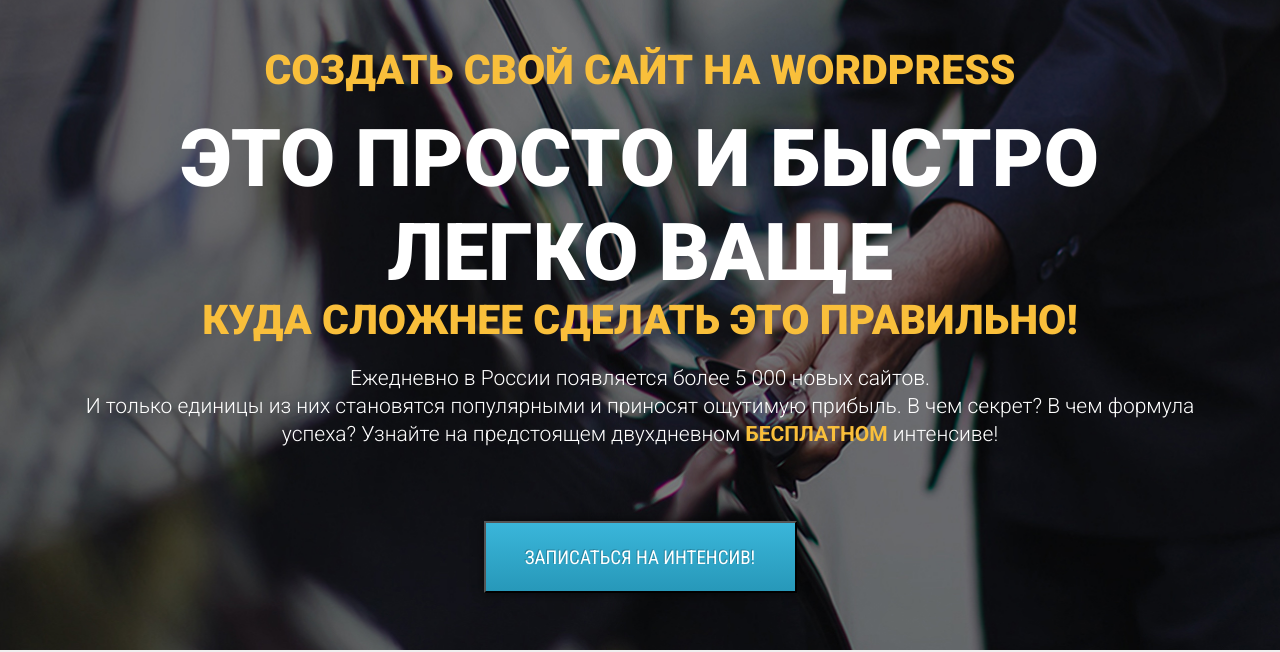
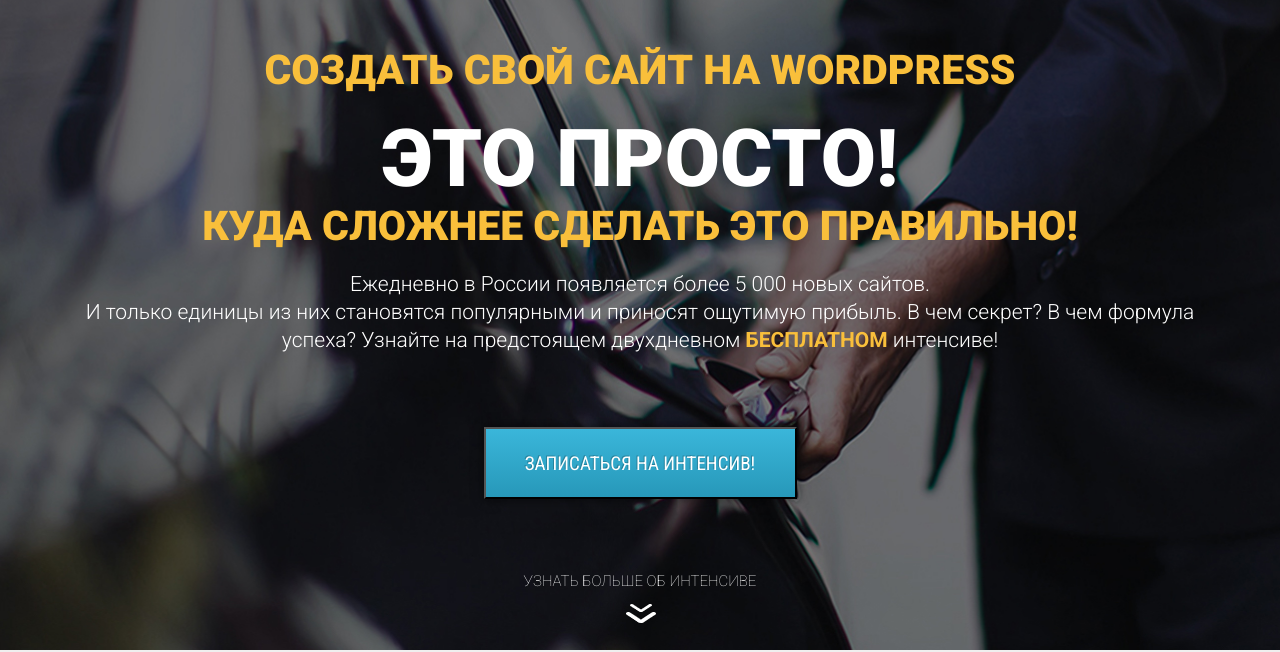
Before and after one commit to kiramov/macos, a plain HTML site: page index.html in a window 1280 px wide. Shown: the part 150-802 px from the top of the page. Drawn offline with Linux system fonts and the light colour scheme.

Commit message:
delete other words h2

```diff
--- a/index.html
+++ b/index.html
@@ -20,7 +20,7 @@
       </div>
       <h1 class="title">Создать свой сайт на WordPress</h1>
       <div class="simple">
-        <h2 class="title_big">это просто и быстро легко ваще</h2>
+        <h2 class="title_big">это просто!</h2>
         <div class="line"></div>
       </div>
         <h2 class="title">Куда сложнее сделать это правильно!</h2>
```
